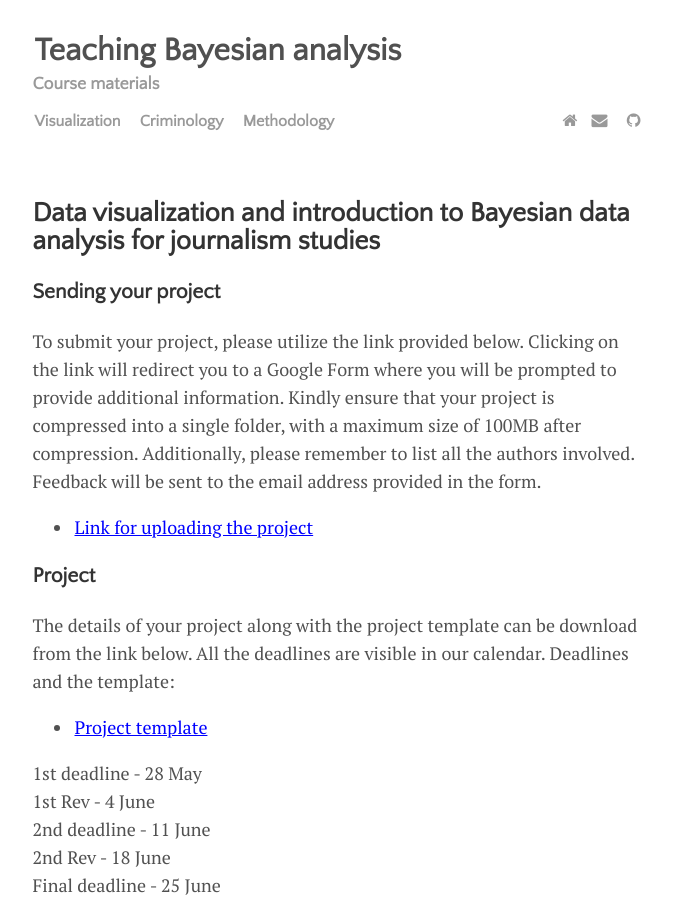
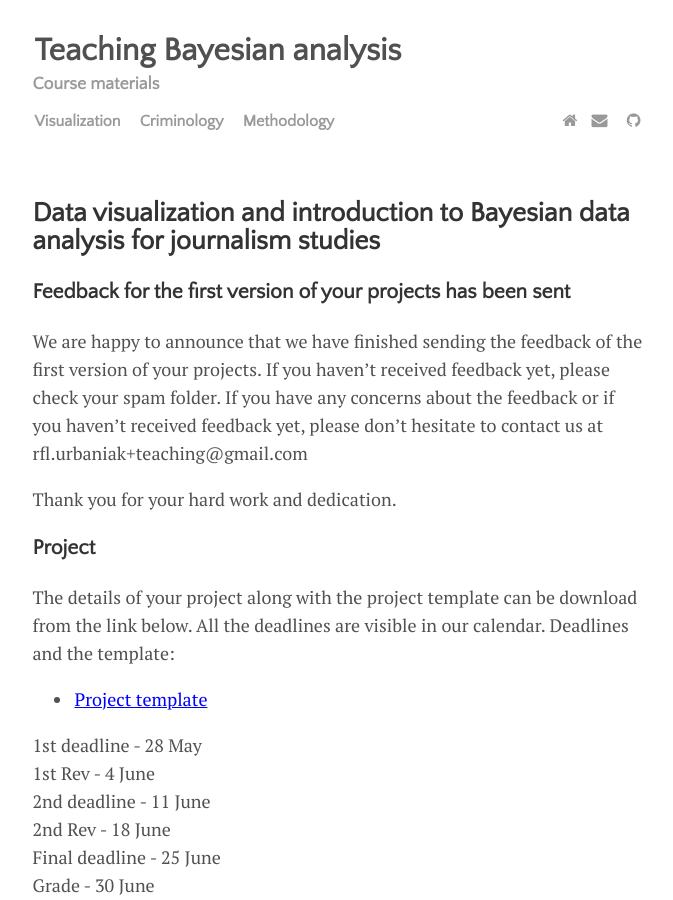
Before and after one commit to rfl-urbaniak/teaching, a Jekyll site: the page built from menu/visualization.md, in a window 1280 px wide and 900 px high. Shown: the whole window, without its empty margins (300-973 px from the left). Built offline with Jekyll 4.4.1, drawn with Linux system fonts in a browser that asks for light colours.

Commit message:
1st feedback

```diff
--- a/menu/visualization.md
+++ b/menu/visualization.md
@@ -12,11 +12,11 @@
 
 ## Data visualization and introduction to Bayesian data analysis for journalism studies
 
-### Sending your project
+### Feedback for the first version of your projects has been sent
 
-To submit your project, please utilize the link provided below. Clicking on the link will redirect you to a Google Form where you will be prompted to provide additional information. Kindly ensure that your project is compressed into a single folder, with a maximum size of 100MB after compression. Additionally, please remember to list all the authors involved. Feedback will be sent to the email address provided in the form.
+We are happy to announce that we have finished sending the feedback of the first version of your projects. If you haven’t received feedback yet, please check your spam folder. If you have any concerns about the feedback or if you haven’t received feedback yet, please don’t hesitate to contact us at rfl.urbaniak+teaching@gmail.com
 
-- <a href="https://docs.google.com/forms/d/e/1FAIpQLScYQpV-iuRg9FrpQk_8Ibz6lcF_U57CBkG_a5fEbr6rR9b41g/viewform?usp=sf_link">Link for uploading the project</a>
+Thank you for your hard work and dedication.
 
 
 ### Project
```
Also changed, not shown: menu/criminology.md (+3 -3 lines), menu/methodology.md (+3 -3 lines).
